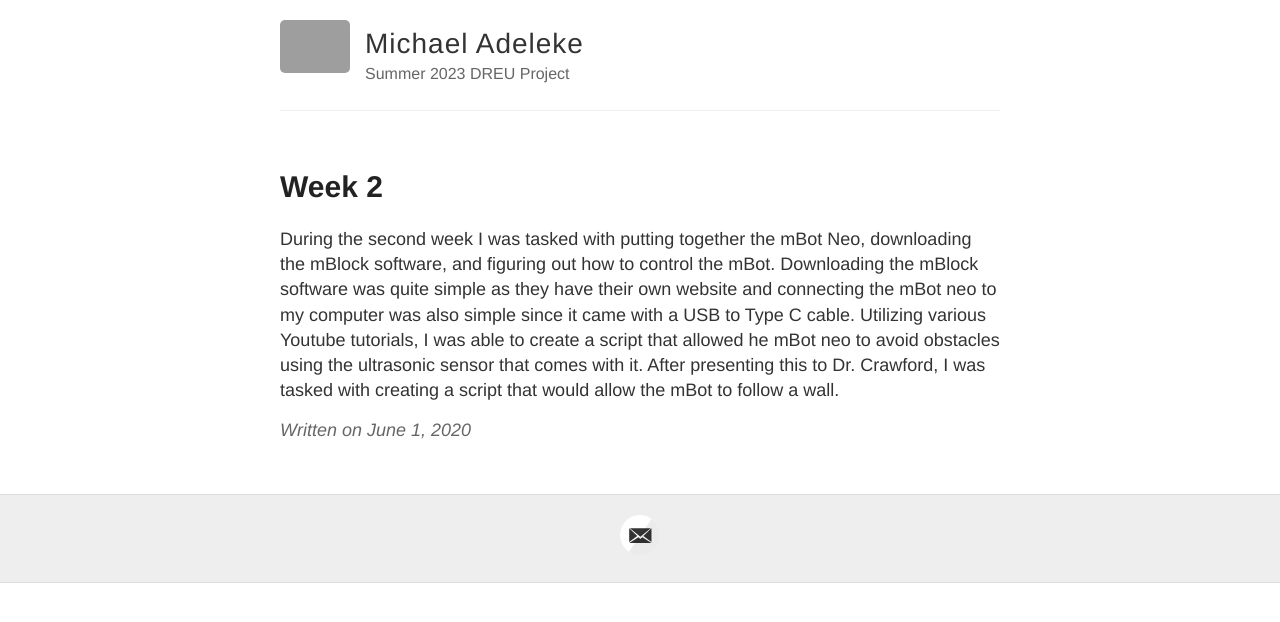
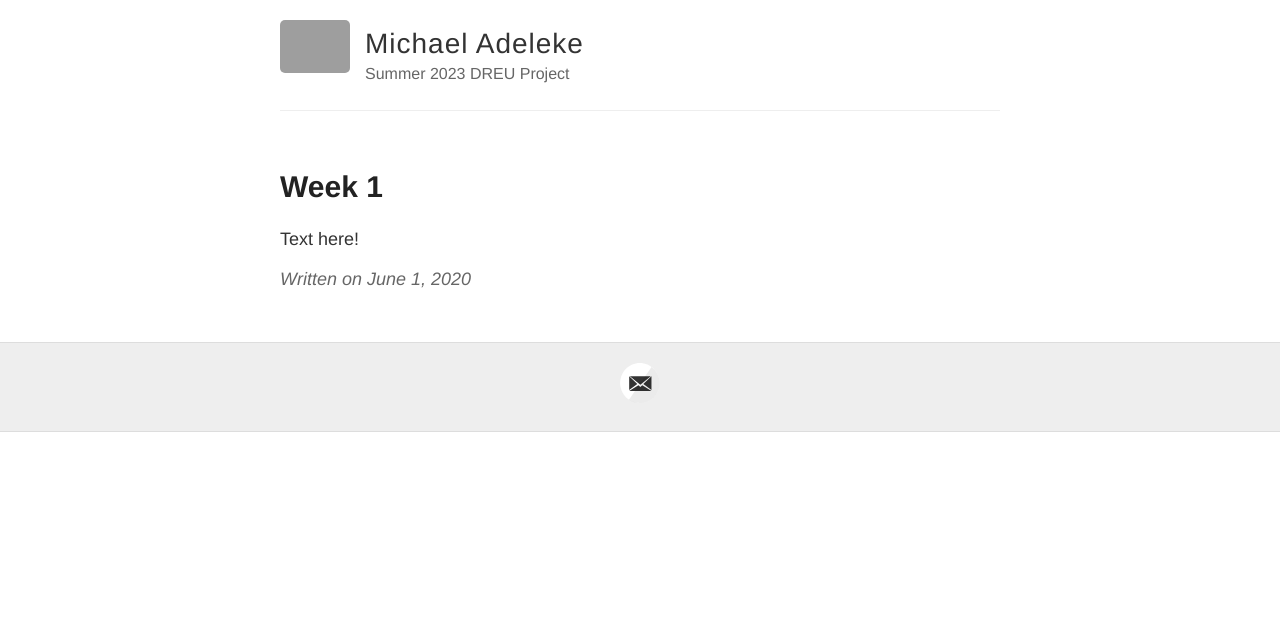
Before and after one commit to michaeladeleke1/michaeladeleke1.github.io, a Jekyll site: the page built from _posts/2020-06-01-week2.md, in a window 1280 px wide. Shown: the top 622 px of the page. Built offline with Jekyll 4.4.1, drawn with Linux system fonts in a browser that asks for light colours; grey boxes are pictures that could not be loaded.

Commit message:
Add files via upload

```diff
--- a/_posts/2020-06-01-week2.md
+++ b/_posts/2020-06-01-week2.md
@@ -1,6 +1,6 @@
 ---
 layout: post
-title: Week 2
+title: Week 1
 ---
 
-During the second week I was tasked with putting together the mBot Neo, downloading the mBlock software, and figuring out how to control the mBot. Downloading the mBlock software was quite simple as they have their own website and connecting the mBot neo to my computer was also simple since it came with a USB to Type C cable. Utilizing various Youtube tutorials, I was able to create a script that allowed he mBot neo to avoid obstacles using the ultrasonic sensor that comes with it. After presenting this to Dr. Crawford, I was tasked with creating a script that would allow the mBot to follow a wall.
+Text here!
```
